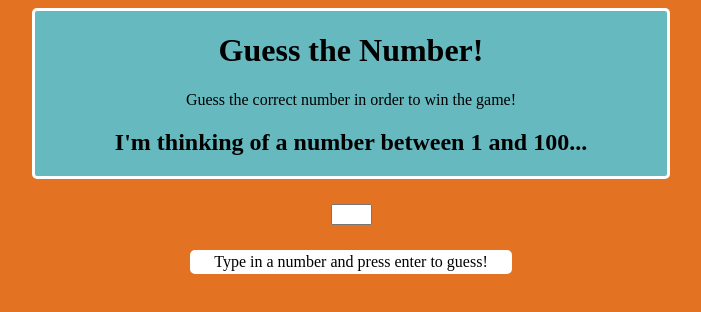
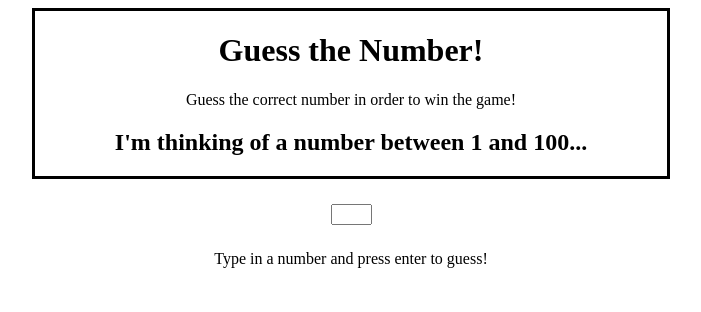
Before and after one commit to TylerKiesman/TylerKiesman.github.io, a plain HTML site: page number-guessing.html in a window 1280 px wide. Shown: the whole page, without its empty margins (289-990 px from the left). Drawn offline with Linux system fonts and the light colour scheme.

Commit message:
Fixed grammar and made the guessing game less ugly.

```diff
--- a/css/styling_guessing_game.css
+++ b/css/styling_guessing_game.css
@@ -1,25 +1,17 @@
-body{
-	background-color: #E37222;
-}
+
 .text_items{
 	text-align: center;
 }
 .top_items{
 	border-style: solid;
-	border-color: white;
-	border-radius: 5px;
 	margin: auto;
 	width: 50%;
-	background-color: #66B9BF;
 }
 #guess{
 	margin: 25px;
 }
 #hint{
-	border-style: solid;
-	border-color: white;
 	background-color: white;
-	border-radius: 5px;
 	margin: auto;
 	width: 25%;
 }
```
Also changed, not shown: index.html (+6 -4 lines).
